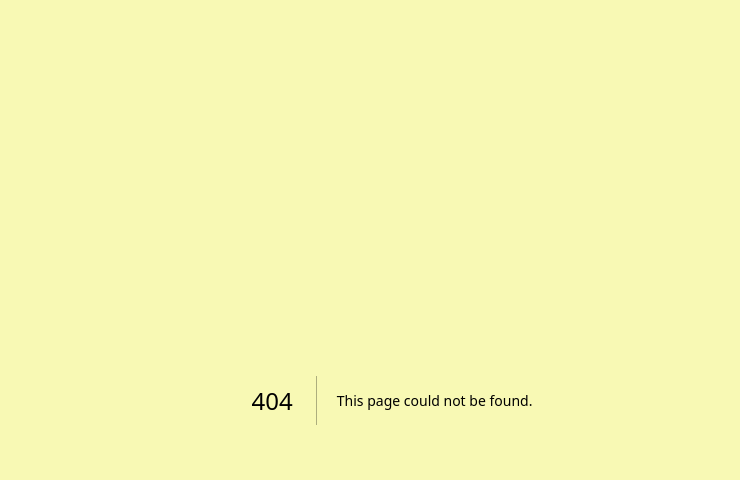
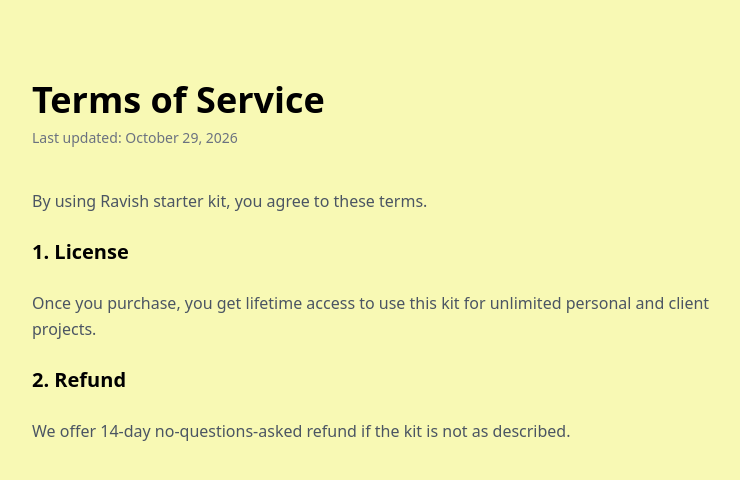
Before and after one commit to Ravs10/saas-starter-kit, a Next.js app: page /terms in a window 1280 px wide. Before the commit this address had no page. Shown: the top 480 px of the page, without its empty margins (248-988 px from the left). Built offline with nearby package versions, Linux system fonts and the light colour scheme.

Commit message:
Add Terms of Service page component

```diff
--- /dev/null
+++ b/app/terms/page.tsx
@@ -0,0 +1,15 @@
+export default function Terms() {
+  return (
+    <div className="max-w-3xl mx-auto px-6 py-20">
+      <h1 className="text-4xl font-bold">Terms of Service</h1>
+      <p className="text-sm text-gray-500 mt-2">Last updated: October 29, 2026</p>
+      <div className="mt-10 space-y-6 text-gray-600 leading-relaxed">
+        <p>By using Ravish starter kit, you agree to these terms.</p>
+        <h2 className="text-xl font-semibold text-black mt-8">1. License</h2>
+        <p>Once you purchase, you get lifetime access to use this kit for unlimited personal and client projects.</p>
+        <h2 className="text-xl font-semibold text-black">2. Refund</h2>
+        <p>We offer 14-day no-questions-asked refund if the kit is not as described.</p>
+      </div>
+    </div>
+  )
+}
```
